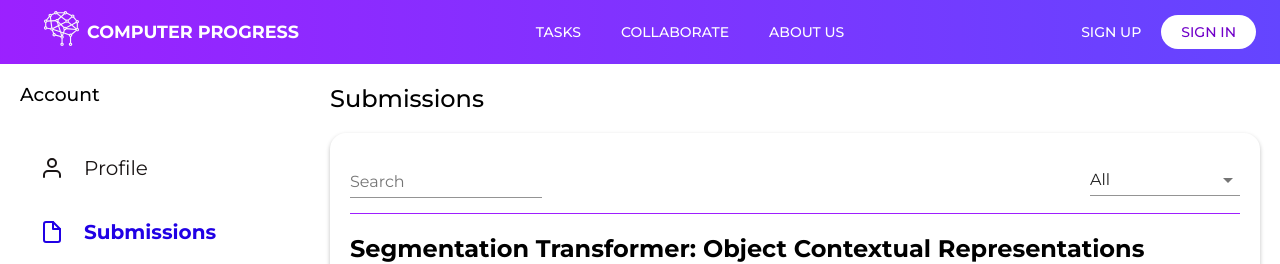
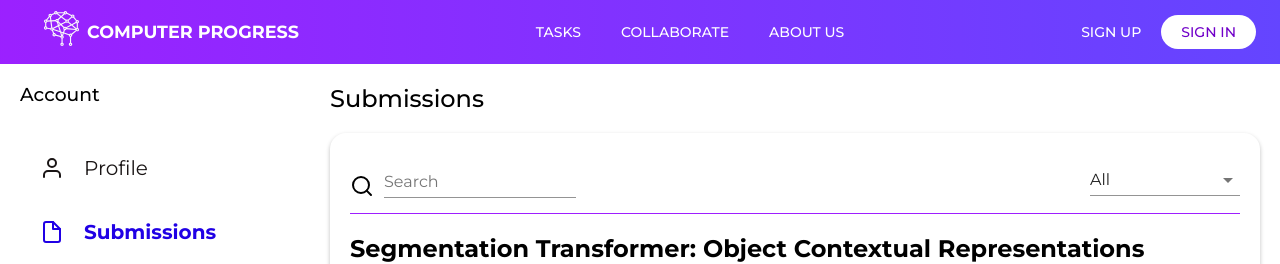
Before and after one commit to Computer-Progress/computerprogress.com, a Next.js app: page /papers/submissions in a window 1280 px wide. Shown: the top 264 px of the page. Built offline with nearby package versions, Linux system fonts and the light colour scheme.

Commit message:
adding search icon
Signed-off-by: Guilherme Banci <guibanci@gmail.com>

```diff
--- a/components/Submissions/index.js
+++ b/components/Submissions/index.js
@@ -3,6 +3,7 @@ import React from "react";
 import { Wrapper, SearchWrapper, Separator, Image, Input, Header } from "./styles";
 import { Select, MenuItem } from '@material-ui/core'
 import Submission from "./Submission";
+import * as Icon from 'react-feather';
 
 export default function ({ papers }) {
   const [age, setAge] = React.useState(10);
@@ -16,6 +17,7 @@ export default function ({ papers }) {
       <Header>
         <SearchWrapper>
           {/* <Image src={item.image} /> */}
+          <Icon.Search />
           <Input label="Search" />
         </SearchWrapper>
         <Select
--- a/components/Submissions/styles.js
+++ b/components/Submissions/styles.js
@@ -21,16 +21,8 @@ export const Separator = styled.div`
 export const SearchWrapper = styled.div`
   display: flex;
   flex-direction: row;
-  align-items: center;
+  align-items: flex-end;
   padding-bottom: 10px;
-  h3 {
-    font-family: 'Montserrat';
-    font-weight: 500;
-    margin: 0 0 0 20px;
-    padding-top: 0;
-    flex: 1;
-    text-align: center;
-  }
 `;
 
 export const Header = styled.div`
@@ -48,12 +40,12 @@ export const Input = styled(TextField).attrs({
   size: "small",
 })`
   border-bottom-widht: 0px !important;
-
+  margin-left: 10px !important;
   &&:before {
-    borderBottom: "none"
+    borderBottom: none !important;
   }
 
   &&:after {
-    borderBottom: "none"
+    borderBottom: none !important;
   }
 `
```
